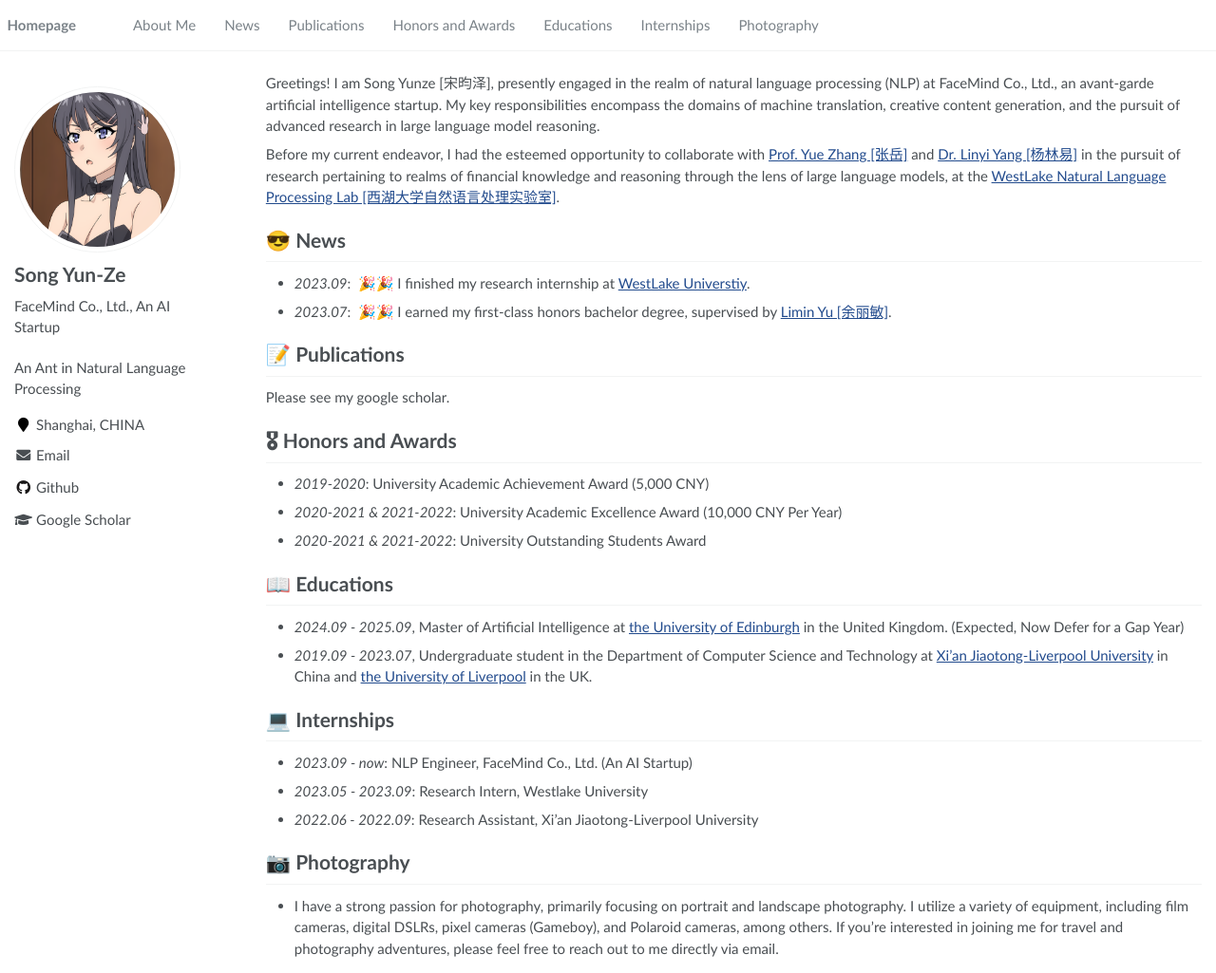
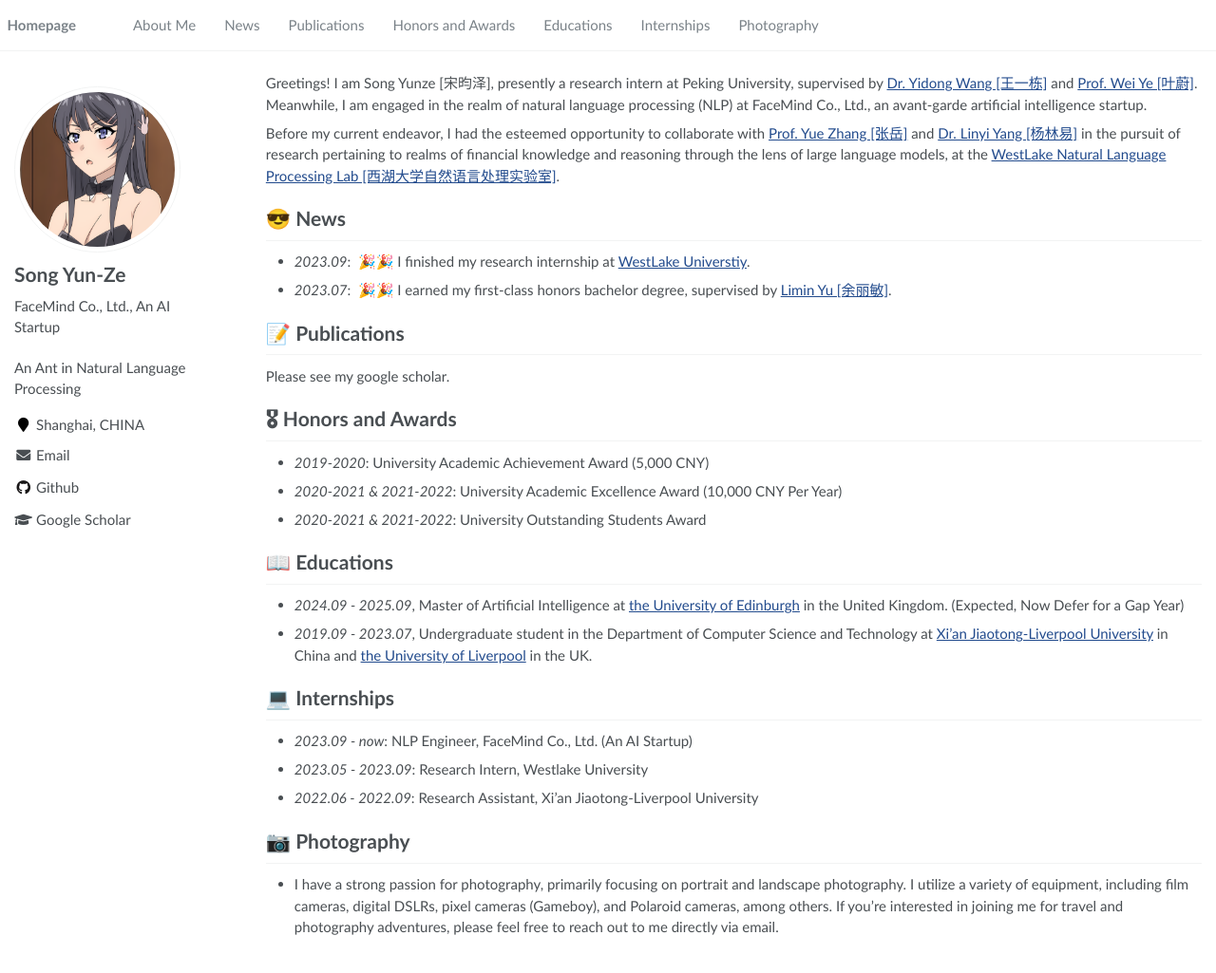
Before and after one commit to YunzeSong/YunzeSong.github.io, a Jekyll site: the page built from _pages/about.md, in a window 1280 px wide and 1025 px high. Shown: the whole window at 95% size. Built offline with Jekyll 4.4.1, drawn with Linux system fonts in a browser that asks for light colours.

Commit message:
Update about.md

```diff
--- a/_pages/about.md
+++ b/_pages/about.md
@@ -17,7 +17,7 @@ redirect_from:
 
 <span class='anchor' id='about-me'></span>
 
-Greetings! I am Song Yunze [宋昀泽], presently engaged in the realm of natural language processing (NLP) at FaceMind Co., Ltd., an avant-garde artificial intelligence startup. My key responsibilities encompass the domains of machine translation, creative content generation, and the pursuit of advanced research in large language model reasoning.
+Greetings! I am Song Yunze [宋昀泽], presently a research intern at Peking University, supervised by <a href='https://qianlanwyd.github.io/'>Dr. Yidong Wang [王一栋]</a> and <a href='https://se.pku.edu.cn/kcg/weiye/'> Prof. Wei Ye [叶蔚]</a>. Meanwhile, I am engaged in the realm of natural language processing (NLP) at FaceMind Co., Ltd., an avant-garde artificial intelligence startup.
 
 Before my current endeavor, I had the esteemed opportunity to collaborate with <a href='https://frcchang.github.io/'>Prof. Yue Zhang [张岳]</a> and <a href='https://www.linyi-yang.me/'>Dr. Linyi Yang [杨林易]</a> in the pursuit of research pertaining to realms of financial knowledge and reasoning through the lens of large language models, at the <a href='https://westlake-nlp.github.io/'>WestLake Natural Language Processing Lab [西湖大学自然语言处理实验室]</a>.
 
```
